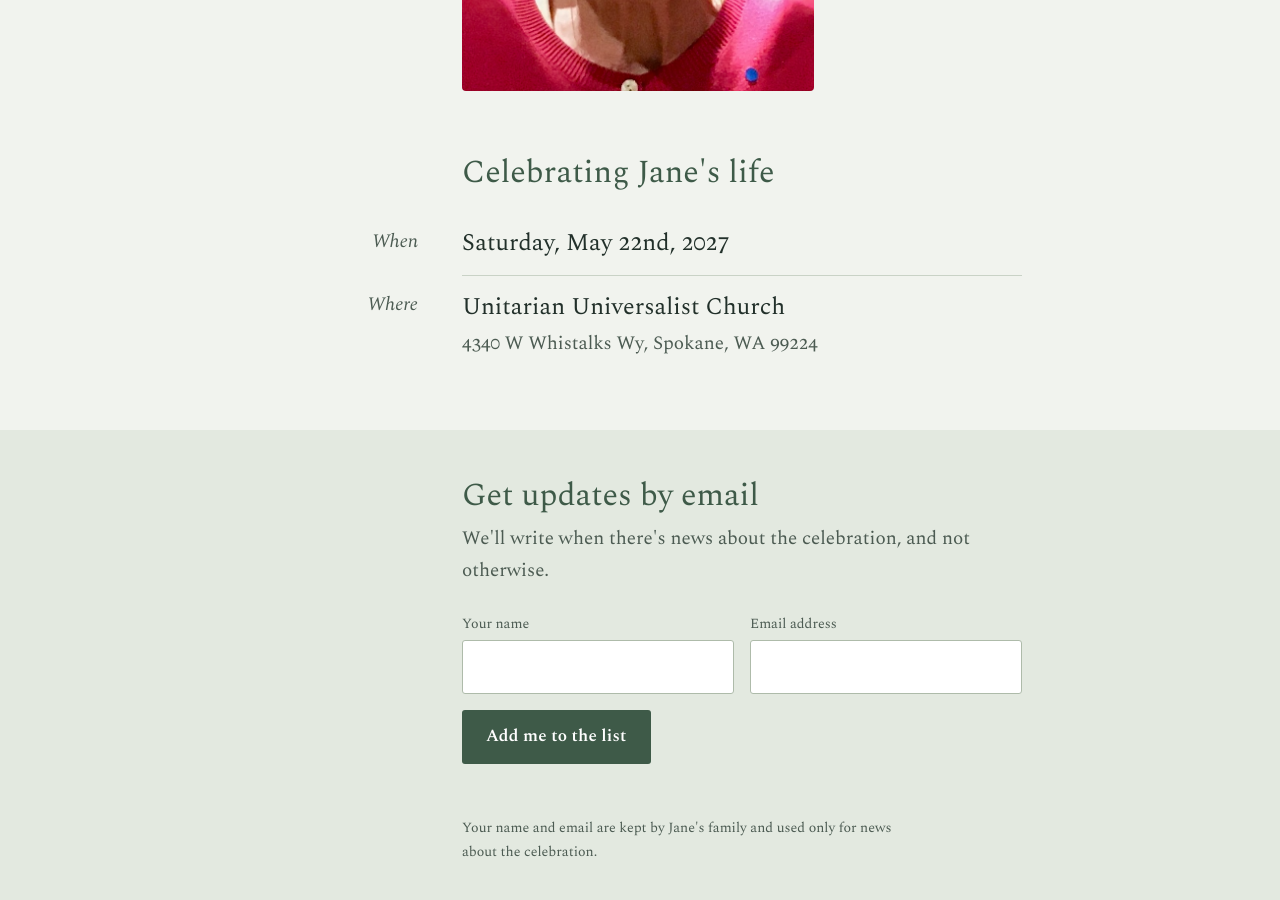
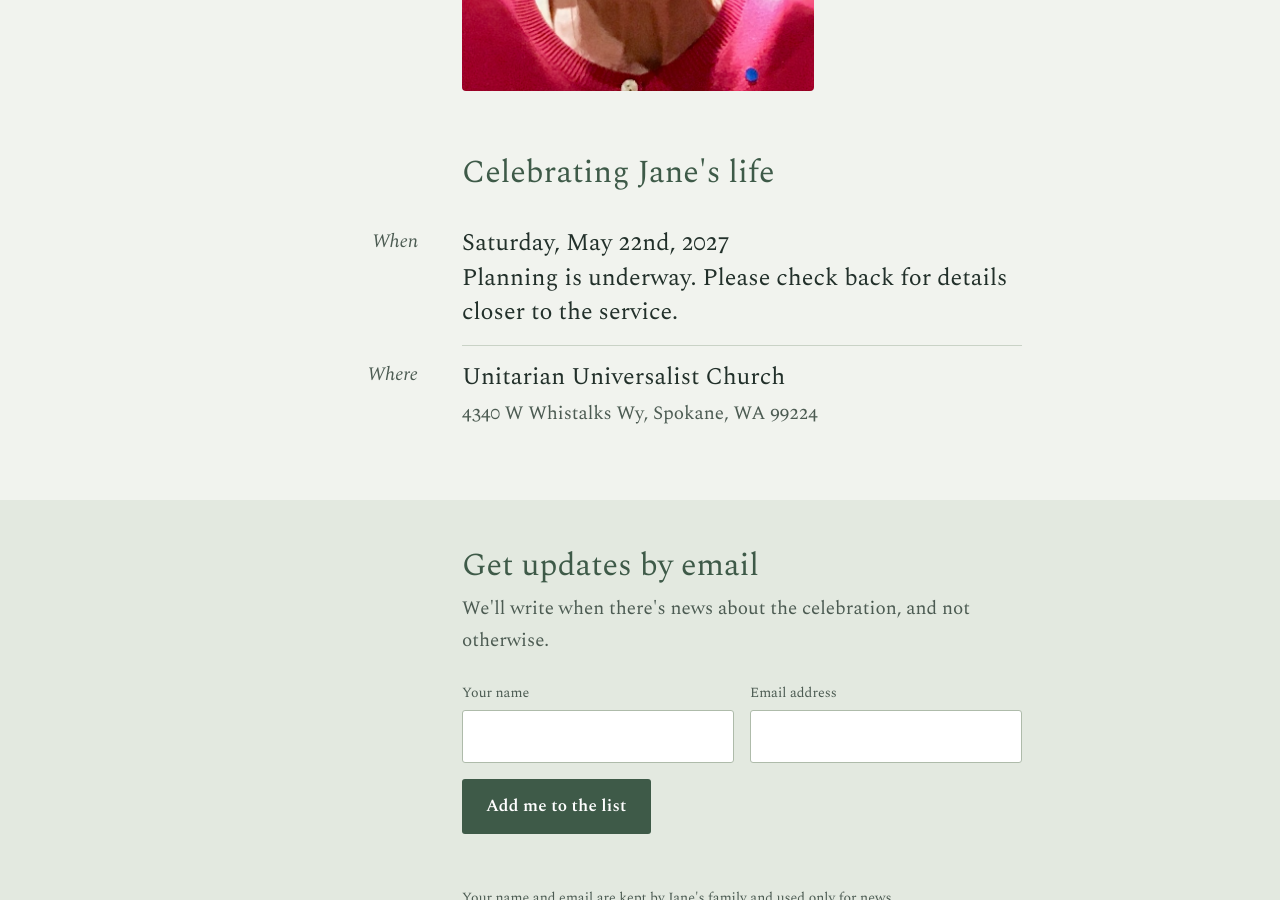
Before and after one commit to davidcameron11/celebrating-jane, a Jekyll site: the page built from index.html, in a window 1280 px wide and 900 px high, scrolled down 905 px. Built offline with Jekyll 4.4.1, drawn with Linux system fonts in a browser that asks for light colours.

Commit message:
service time

```diff
--- a/_config.yml
+++ b/_config.yml
@@ -20,9 +20,9 @@ jane:
 # --- The celebration -------------------------------------------------------
 # Leave date blank until it's set; the page will say details are coming.
 event:
-  summary: "Planning is underway. Please check back for details closer to the service. "  # Shown until a date is set. Leave "" for the default wording.
+  summary: ""  # Shown until a date is set. Leave "" for the default wording.
   date: "Saturday, May 22nd, 2027"                  # e.g. "Saturday, November 21, 2026"  (once set, replaces the summary with When/Where details)
-  time: ""                  # e.g. "2:00 – 5:00 pm"
+  time: "Planning is underway. Please check back for details closer to the service."                  # e.g. "2:00 – 5:00 pm"
   place: "Unitarian Universalist Church"                 # e.g. "Leach Botanical Garden"
   address: "4340 W Whistalks Wy, Spokane, WA 99224"               # e.g. "6704 SE 122nd Ave, Portland, OR"
   map_url: ""               # Optional link to Google/Apple Maps
```
